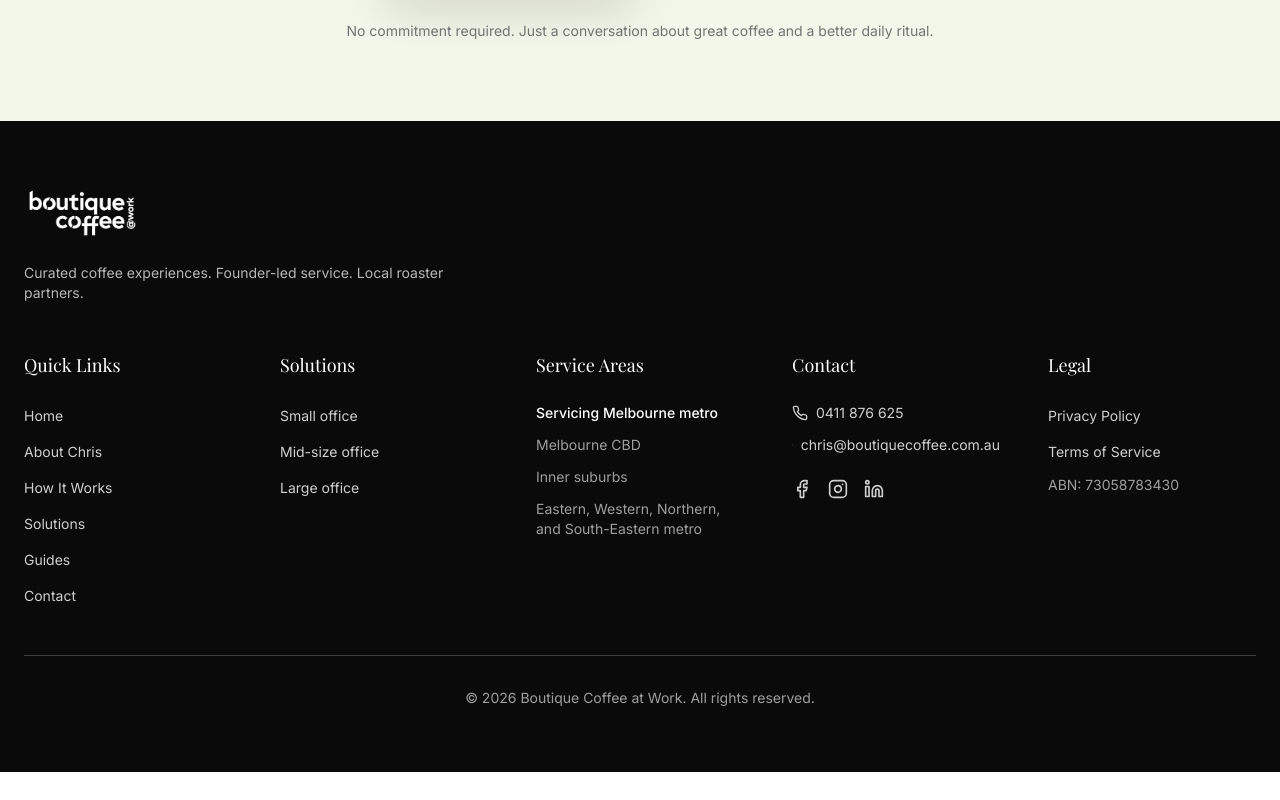
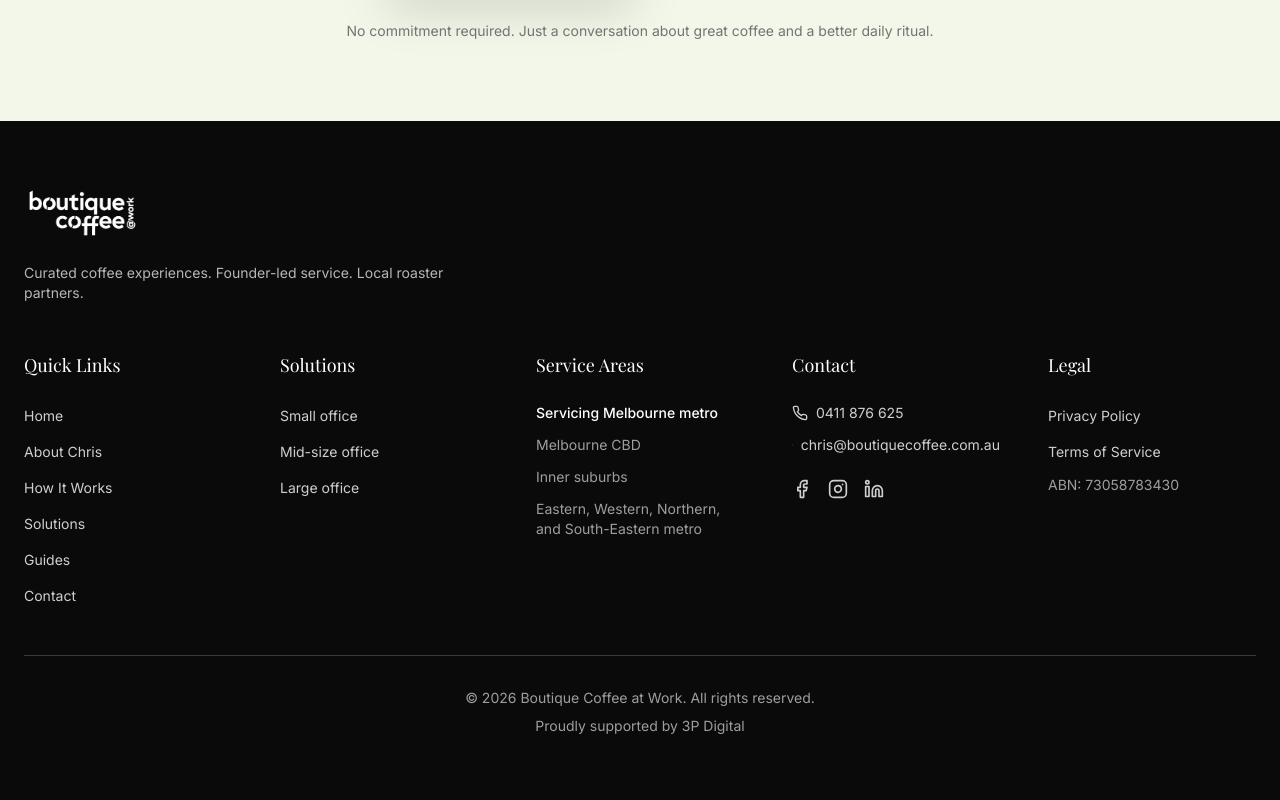
Before and after one commit to 3PDigitalGrowth/Botique-Coffee, a Next.js app: page / in a window 1280 px wide. Shown: the part 6674-7474 px from the top of the page. Before the commit the page ends 7446 px from the top, so only its background shows below. Built offline with nearby package versions, Linux system fonts and the light colour scheme; a web font is replaced by a local one.

Commit message:
feat: add Proudly supported by 3P Digital footer credit

```diff
--- a/components/footer.tsx
+++ b/components/footer.tsx
@@ -195,6 +195,9 @@ export function Footer() {
           <p className="text-sm text-background/60">
             &copy; {new Date().getFullYear()} Boutique Coffee at Work. All rights reserved.
           </p>
+          <p className="mt-2 text-sm text-background/60">
+            <a href="https://www.3pdigital.com.au" target="_blank" rel="noopener" className="transition-colors hover:text-background">Proudly supported by 3P Digital</a>
+          </p>
         </div>
       </div>
     </footer>
```
